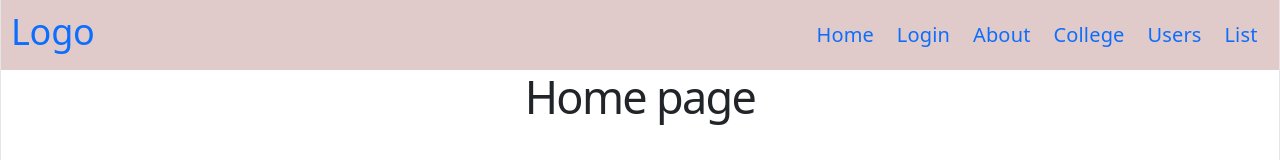
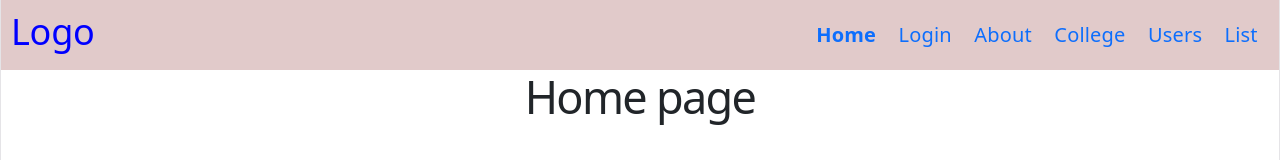
Before and after one commit to codewithnill/reactjs_19_by_code_step_by_step, a React (Vite) app in the folder main/react-blog/: page / in a window 1280 px wide. Shown: the top 160 px of the page. Built offline with nearby package versions, Linux system fonts and the light colour scheme.

Commit message:
react router navlink and active class.

```diff
--- a/main/react-blog/src/Navbar.jsx
+++ b/main/react-blog/src/Navbar.jsx
@@ -1,4 +1,4 @@
-import { Link,Outlet } from "react-router";
+import { NavLink,Outlet } from "react-router";
 import "./header.css";
 
 export default function Navbar() {
@@ -6,49 +6,49 @@ export default function Navbar() {
         <div>
             <div className="header">
                 <div>
-                <Link className="link" to="/">
+                <NavLink className={({isActive})=> isActive?'link custom-active':'link'} to="/">
                     <h2>Logo</h2>
-                </Link>
+                </NavLink>
                 </div>
 
                 <div>
                 <ul>
                     <li>
-                    <Link className="link" to="/">
+                    <NavLink className="link" to="/">
                         Home
-                    </Link>
+                    </NavLink>
                     </li>
 
                     <li>
-                    <Link className="link" to="/in/user/login">
+                    <NavLink className="link" to="/in/user/login">
                         Login
-                    </Link>
+                    </NavLink>
                     </li>
 
                     <li>
-                    <Link className="link" to="/in/user/about">
+                    <NavLink className="link" to="/in/user/about">
                         About
-                    </Link>
+                    </NavLink>
                     </li>
 
                     <li>
-                    <Link className="link" to="/college">
+                    <NavLink className="link" to="/college">
                         College
-                    </Link>
+                    </NavLink>
                     </li>
 
 
                     <li>
-                    <Link className="link" to="/users">
+                    <NavLink className="link" to="/users">
                         Users
-                    </Link>
+                    </NavLink>
                     </li>
 
 
                     <li>
-                    <Link className="link" to="/users/list">
+                    <NavLink className="link" to="/users/list">
                         List
-                    </Link>
+                    </NavLink>
                     </li>
 
                 </ul>
--- a/main/react-blog/src/header.css
+++ b/main/react-blog/src/header.css
@@ -37,3 +37,12 @@ body{
     font-size: 20px;
     margin: 10px;
 }
+
+.active{
+    font-weight: 800;
+}
+
+.custom-active{
+    font-weight: 800;
+    color: blue;
+}
```
